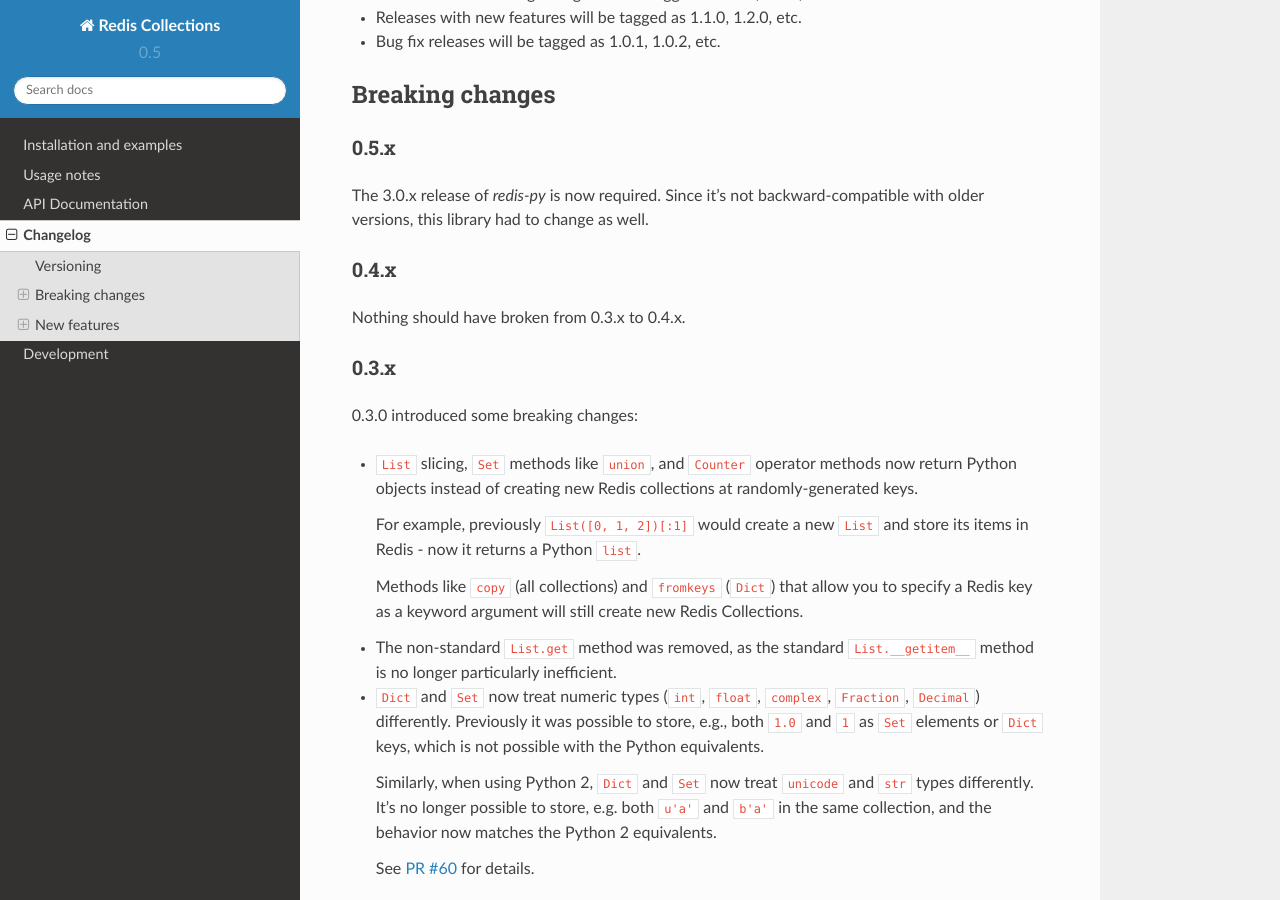
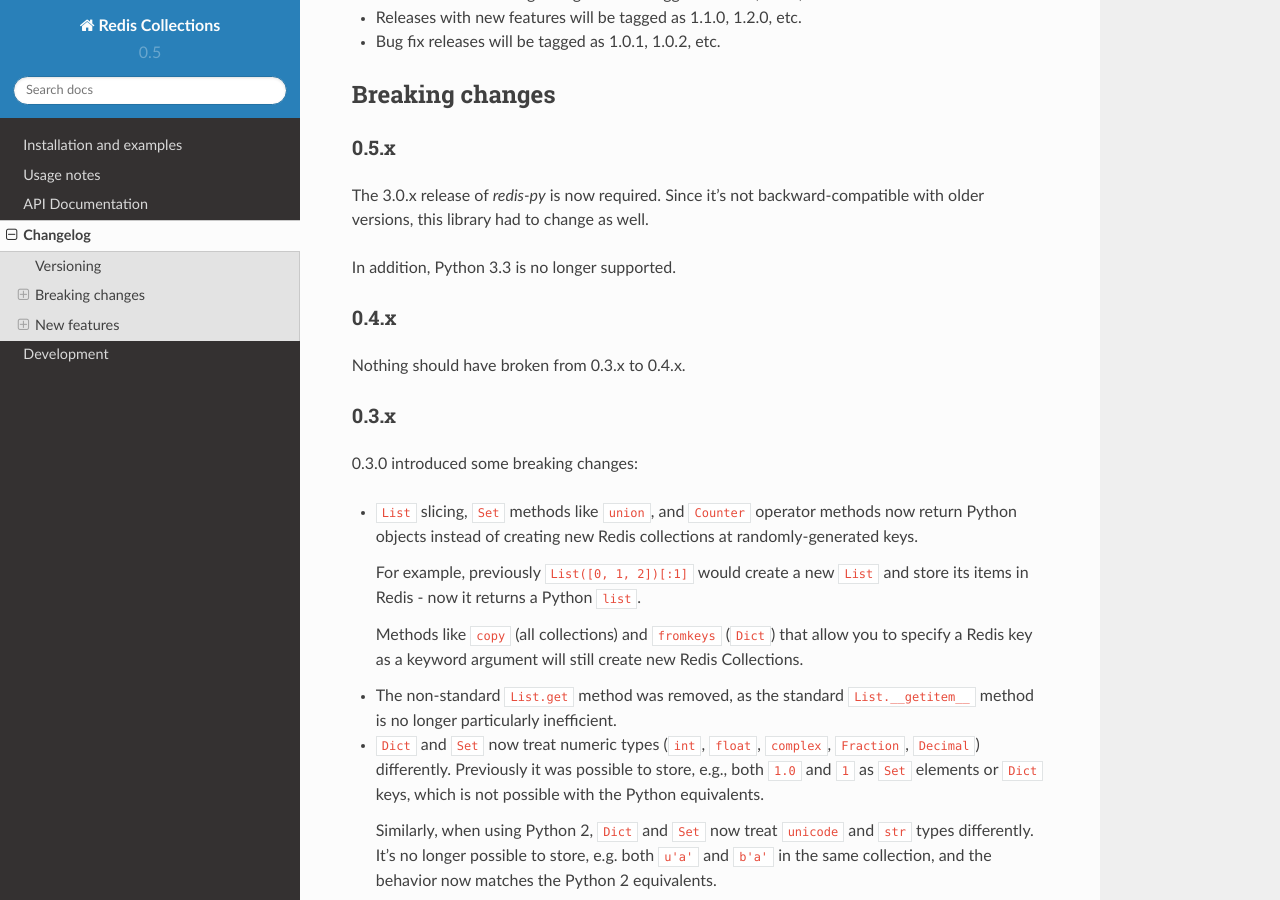
Before and after one commit to redis-collections/redis-collections, a Sphinx documentation site: the page built from docs/changelog.rst, in a window 1280 px wide and 900 px high, scrolled down 450 px. Built offline with Sphinx 7.4.7 and the Read the Docs theme 2.0.0, drawn with Linux system fonts in a browser that asks for light colours.

Commit message:
Deprecate Python 3.3; test on Python 3.7

```diff
--- a/docs/changelog.rst
+++ b/docs/changelog.rst
@@ -28,6 +28,8 @@ Breaking changes
 
 The 3.0.x release of `redis-py` is now required. Since it's not
 backward-compatible with older versions, this library had to change as well.
+
+In addition, Python 3.3 is no longer supported.
 
 0.4.x
 ^^^^^
```
Also changed, not shown: .travis.yml.
